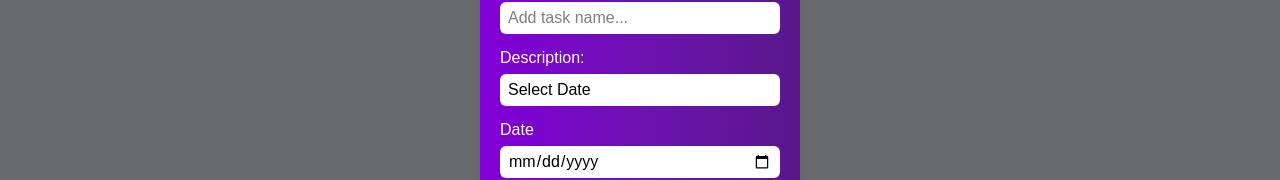
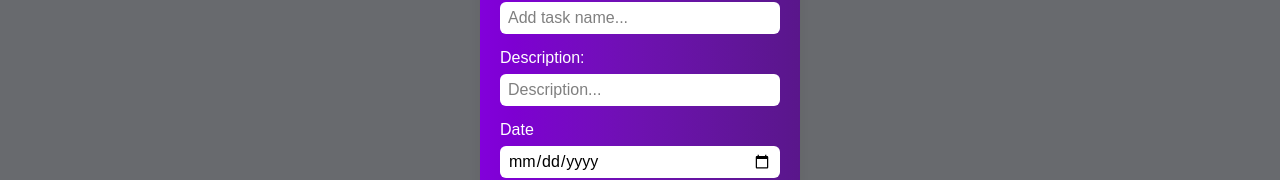
Before and after one commit to Siddarth474/Task-Manager-App, a React (Vite) app: page / in a window 1280 px wide. Both pictures are taken after a click on the icon 1228 px from the left and 748 px from the top of the page. Shown: the part 261-441 px from the top of the page. Built offline with nearby package versions, Linux system fonts and the light colour scheme.

Commit message:
Updated PopCard.jsx

```diff
--- a/src/components/PopCard.jsx
+++ b/src/components/PopCard.jsx
@@ -7,8 +7,8 @@ const PopCard = () => {
 
   const [formData , setFormData] =  useState({
     title : '',
-    desc : 'Select Date',
-    date : '',
+    desc : '',
+    date : 'Select Date',
     status : '',
     priority : ''
   });
```
